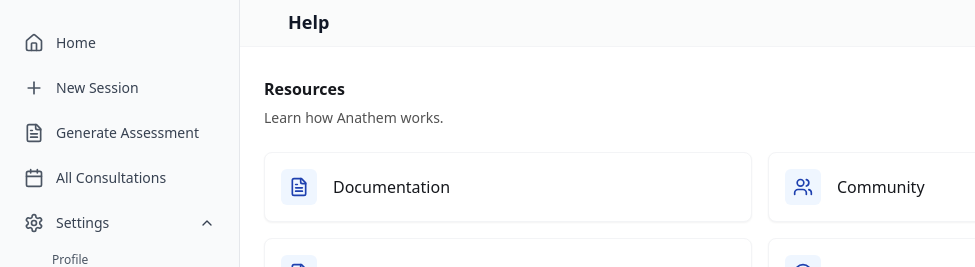
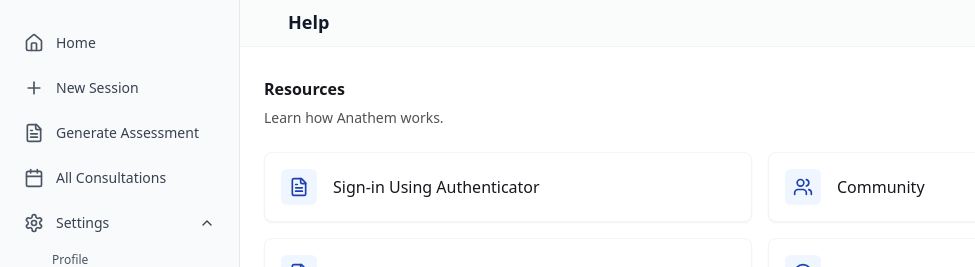
Before and after one commit to inahanninger/anathem-test-1, a React (Vite) app: page /help-support in a window 1280 px wide. Shown: the top 267 px of the page, without its empty margins (0-975 px from the left). Built offline with nearby package versions, Linux system fonts and the light colour scheme.

Commit message:
Visual edit in Lovable
Edited UI in Lovable

```diff
--- a/src/pages/HelpSupportPage.tsx
+++ b/src/pages/HelpSupportPage.tsx
@@ -50,7 +50,7 @@ const HelpSupportPage = () => {
                     <FileText className="h-5 w-5 text-blue-800" />
                   </div>
                   <div>
-                    <h3 className="font-medium">Documentation</h3>
+                    <h3 className="font-medium">Sign-in Using Authenticator</h3>
                   </div>
                 </CardContent>
               </Card>
```
